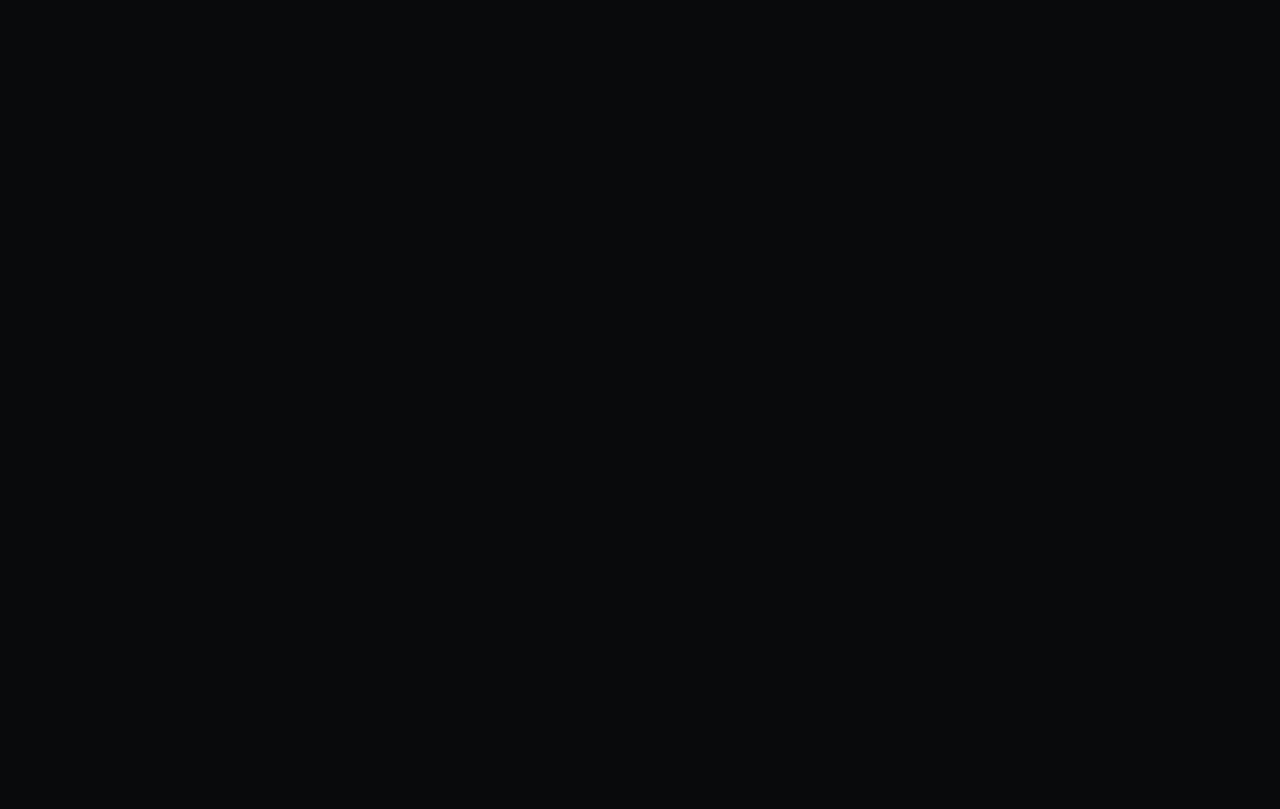
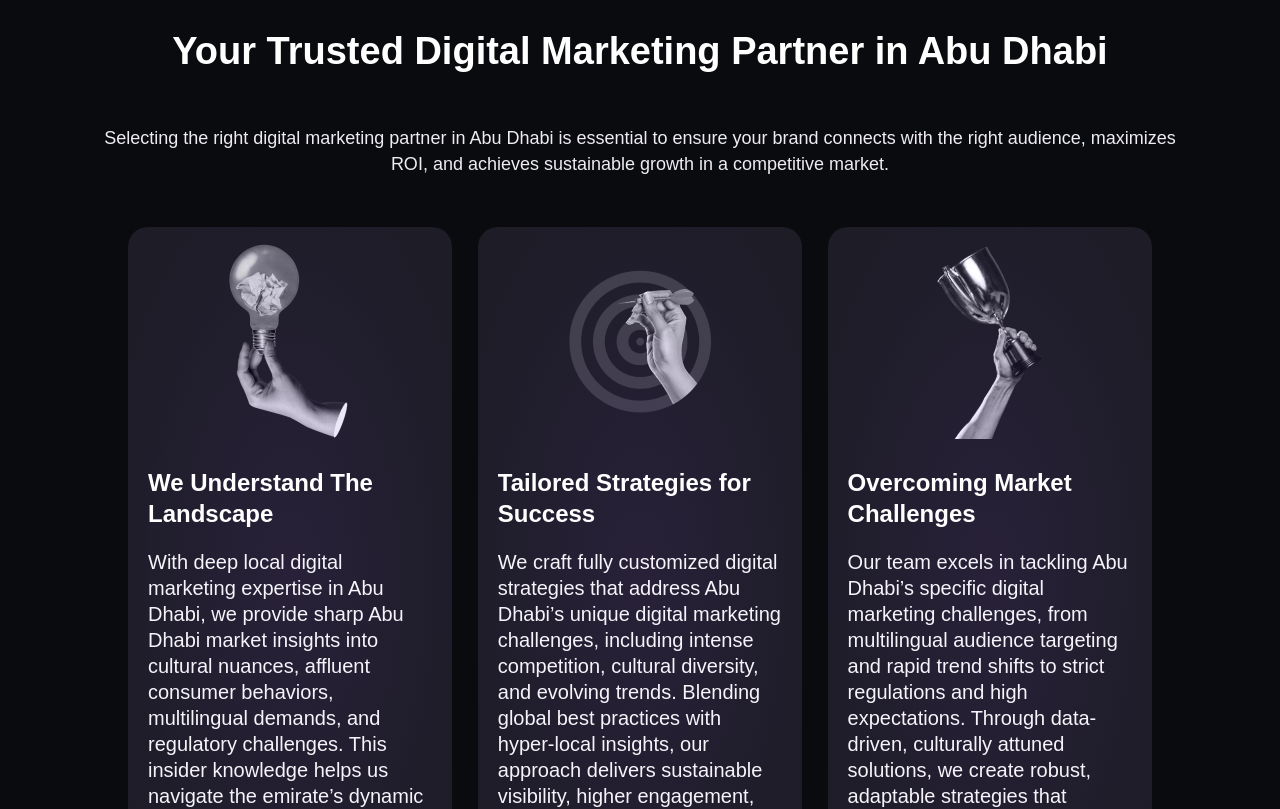
Before and after one commit to Bharath-moger/brandstory-landing-page, a Next.js app: page / in a window 1280 px wide. Shown: the part 3440-4249 px from the top of the page. Before the commit the page ends 3367 px from the top, so only its background shows below. Built offline with nearby package versions, Linux system fonts and the light colour scheme.

Commit message:
feat: add responsive trusted partner cards

```diff
--- a/src/app/globals.css
+++ b/src/app/globals.css
@@ -343,3 +343,61 @@ a:focus-visible, button:focus-visible { outline: 3px solid #c9b6ff; outline-offs
   .why-item button img { width: 38px; height: 38px; }
   .why-panel { font-size: 16px; line-height: 1.5; padding-bottom: 24px; }
 }
+
+.trust-section { padding-block: 100px; background: #0a0b0f; }
+.trust-intro { width: calc(100% - 48px); margin-inline: auto; }
+.trust-intro > p {
+  max-width: 1090px;
+  margin: 50px auto 0;
+  color: #eeecf2;
+  font-size: 18px;
+  line-height: 1.4;
+  text-align: center;
+}
+.trust-grid {
+  width: 80%;
+  margin: 50px auto 0;
+  display: grid;
+  grid-template-columns: repeat(3, minmax(0, 1fr));
+  gap: clamp(20px, 1.9841vw, 30px);
+}
+.trust-card {
+  min-width: 0;
+  min-height: 565px;
+  padding: 17px 20px 20px;
+  border-radius: 20px;
+  background: radial-gradient(ellipse at center, #282139, #1d1c27 85%);
+  isolation: isolate;
+}
+.trust-card-image {
+  display: block;
+  width: 195px;
+  height: 195px;
+  margin-inline: auto;
+  object-fit: contain;
+  mix-blend-mode: luminosity;
+}
+.trust-card h3 { margin: 28px 0 0; font-size: 24px; font-weight: 700; line-height: 1.3; }
+.trust-card p { margin: 20px 0 0; color: #f6f4fa; font-size: 20px; line-height: 1.3; }
+@media (max-width: 1199px) {
+  .trust-grid { width: calc(100% - 64px); gap: 20px; }
+  .trust-card h3 { font-size: 22px; }
+  .trust-card p { font-size: 18px; line-height: 1.4; }
+}
+@media (max-width: 1023px) {
+  .trust-section { padding-block: 80px; }
+  .trust-intro > p { margin-top: 32px; }
+  .trust-grid { grid-template-columns: repeat(2, minmax(0, 1fr)); margin-top: 36px; gap: 24px; }
+  .trust-card { min-height: 0; }
+  .trust-card:last-child { grid-column: 1 / -1; width: calc((100% - 24px) / 2); justify-self: center; }
+}
+@media (max-width: 600px) {
+  .trust-section { padding-block: 64px; }
+  .trust-intro { width: calc(100% - 40px); }
+  .trust-intro > p { font-size: 16px; line-height: 1.5; margin-top: 24px; }
+  .trust-grid { width: calc(100% - 40px); grid-template-columns: 1fr; margin-top: 32px; gap: 20px; }
+  .trust-card { padding: 20px 24px 28px; }
+  .trust-card:last-child { grid-column: auto; width: auto; justify-self: stretch; }
+  .trust-card h3 { font-size: 22px; margin-top: 24px; }
+  .trust-card p { font-size: 16px; line-height: 1.5; margin-top: 16px; }
+}
--- a/src/app/page.js
+++ b/src/app/page.js
@@ -3,6 +3,7 @@ import Hero from "@/components/sections/Hero";
 import Services from "@/components/sections/Services";
 import About from "@/components/sections/About";
 import WhyChooseUs from "@/components/sections/WhyChooseUs";
+import TrustSection from "@/components/sections/TrustSection";
 
 export default function Home() {
   return (
@@ -16,6 +17,7 @@ export default function Home() {
         <Services />
         <About />
         <WhyChooseUs />
+        <TrustSection />
       </main>
     </>
   );
--- a/src/components/sections/TrustSection.jsx
+++ b/src/components/sections/TrustSection.jsx
@@ -0,0 +1,27 @@
+import Image from "next/image";
+import SectionHeading from "@/components/ui/SectionHeading";
+import { trustCards } from "@/data/siteData";
+
+export default function TrustSection() {
+  return (
+    <section className="trust-section" aria-labelledby="trust-heading">
+      <div className="trust-intro">
+        <SectionHeading id="trust-heading">
+          Your Trusted Digital Marketing Partner in Abu Dhabi
+        </SectionHeading>
+        <p>
+          Selecting the right digital marketing partner in Abu Dhabi is essential to ensure your brand connects with the right audience, maximizes ROI, and achieves sustainable growth in a competitive market.
+        </p>
+      </div>
+      <div className="trust-grid">
+        {trustCards.map(({ id, title, image, description }) => (
+          <article className="trust-card" key={id} aria-labelledby={`trust-${id}`}>
+            <Image className="trust-card-image" src={image} alt="" width={195} height={195} sizes="195px" />
+            <h3 id={`trust-${id}`}>{title}</h3>
+            <p>{description}</p>
+          </article>
+        ))}
+      </div>
+    </section>
+  );
+}
--- a/src/data/siteData.js
+++ b/src/data/siteData.js
@@ -56,3 +56,24 @@ export const differentiators = [
   { id: "innovation", title: "Tailored, Results-Driven Innovation", description: null },
   { id: "growth-engineering", title: "Growth Engineering Expertise", description: null },
 ];
+
+export const trustCards = [
+  {
+    id: "local-landscape",
+    title: "We Understand The Landscape",
+    image: "/assets/icons/Frame 1707483070.png",
+    description: "With deep local digital marketing expertise in Abu Dhabi, we provide sharp Abu Dhabi market insights into cultural nuances, affluent consumer behaviors, multilingual demands, and regulatory challenges. This insider knowledge helps us navigate the emirate’s dynamic ecosystem from Hub71 startups to ADGM enterprises for authentic, impactful brand connections.",
+  },
+  {
+    id: "tailored-strategies",
+    title: "Tailored Strategies for Success",
+    image: "/assets/icons/Frame 1707483071.png",
+    description: "We craft fully customized digital strategies that address Abu Dhabi’s unique digital marketing challenges, including intense competition, cultural diversity, and evolving trends. Blending global best practices with hyper-local insights, our approach delivers sustainable visibility, higher engagement, and measurable growth turning your brand into a preferred choice across the UAE.",
+  },
+  {
+    id: "market-challenges",
+    title: "Overcoming Market Challenges",
+    image: "/assets/icons/Frame 1707483072.png",
+    description: "Our team excels in tackling Abu Dhabi’s specific digital marketing challenges, from multilingual audience targeting and rapid trend shifts to strict regulations and high expectations. Through data-driven, culturally attuned solutions, we create robust, adaptable strategies that ensure long-term success, strong ROI, and lasting brand preference in the competitive UAE landscape.",
+  },
+];
```
